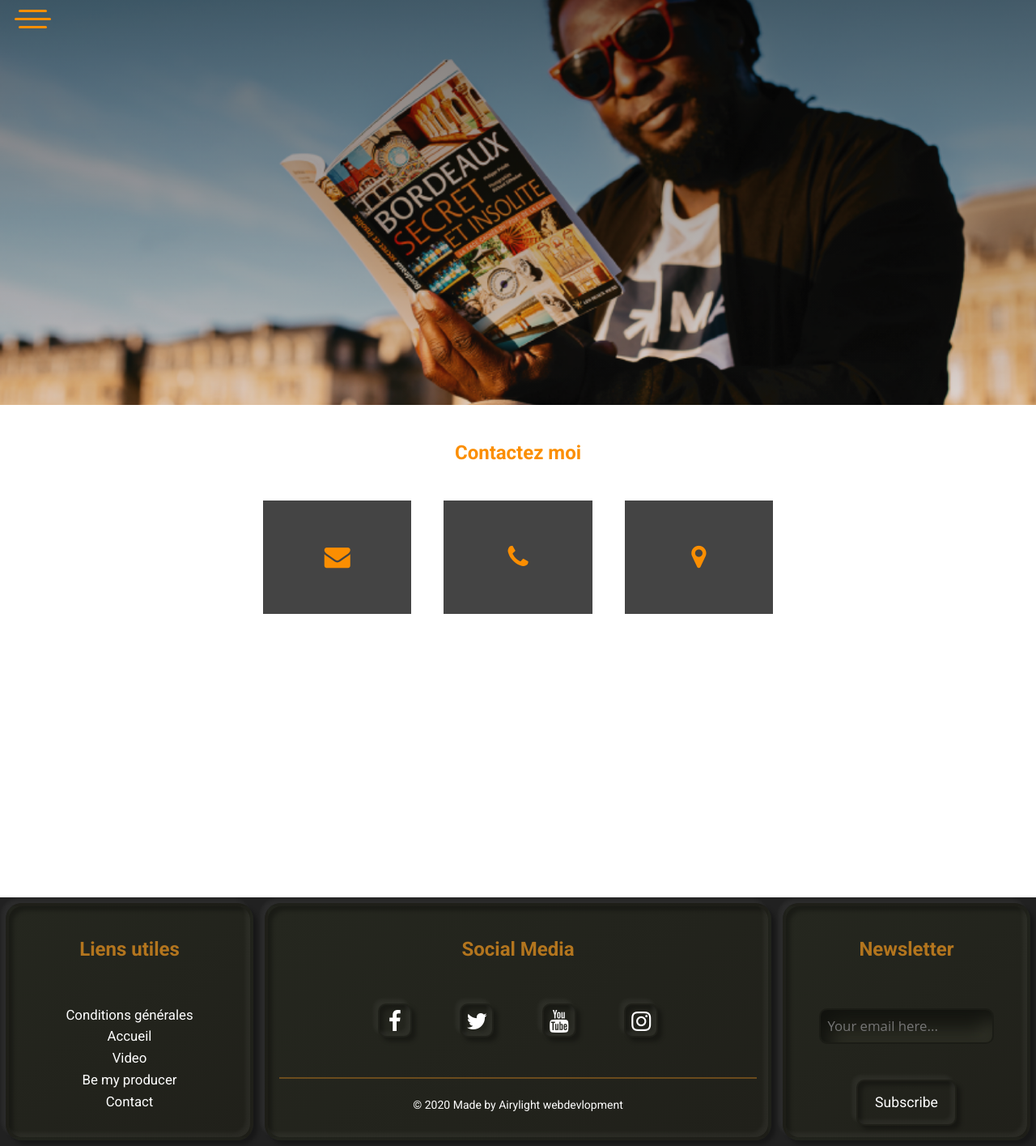
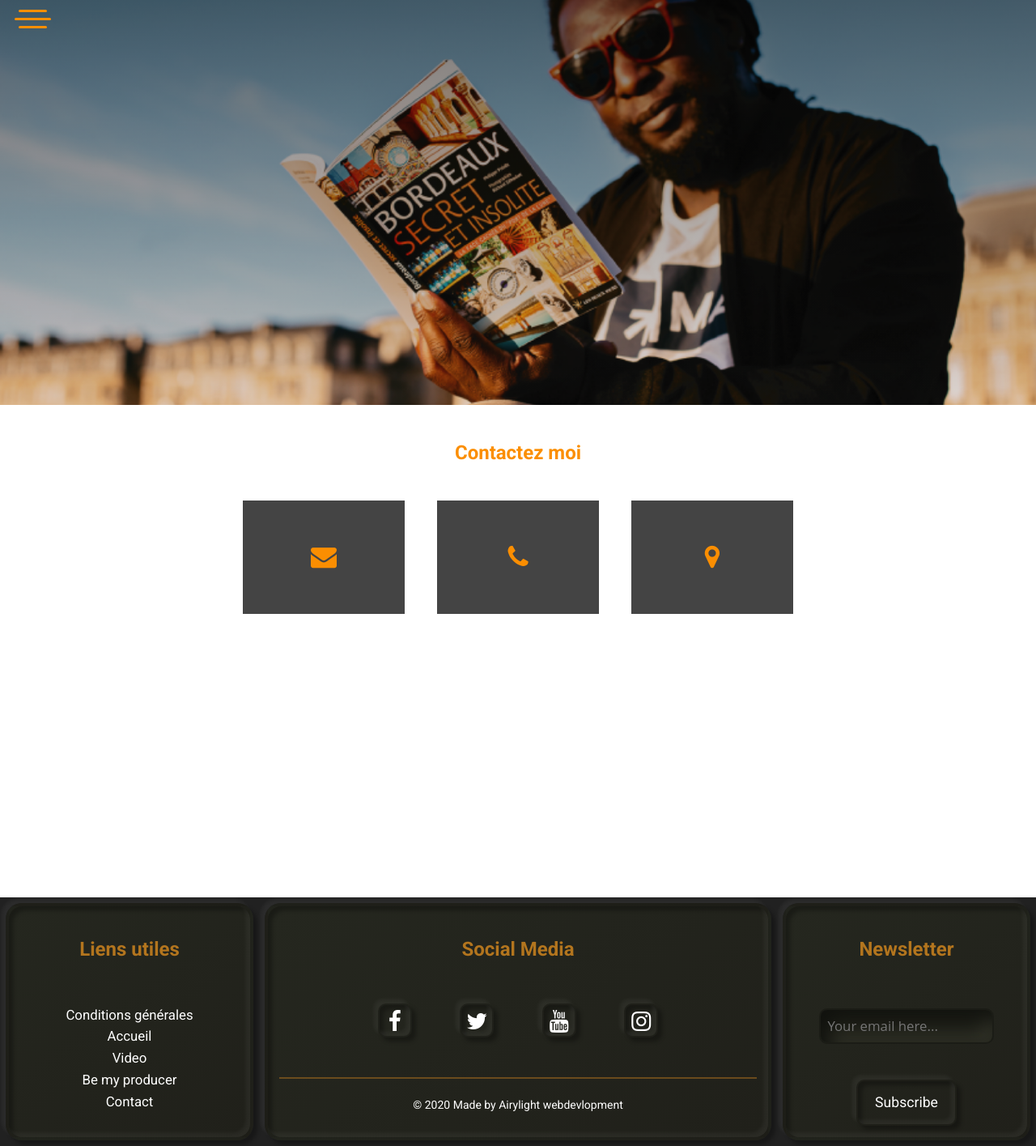
Before and after one commit to IsmaelSANE/boka, a Jekyll site: the page built from categories/category1.html, in a window 1280 px wide. Shown: the whole page at 81% size. Built offline with Jekyll 4.4.1, drawn with Linux system fonts in a browser that asks for light colours; nearby versions of some CDN libraries; Markdown is read by kramdown in place of the engine named in the settings.

Commit message:
Clean up the code

```diff
--- a/assets/css/main.css
+++ b/assets/css/main.css
@@ -804,7 +804,7 @@
       height: 550px; } }
 
 .post-wrap {
-  max-width: 710px;
+  max-width: 760px;
   padding: 10px 10px 50px 10px;
   margin: auto; }
   .post-wrap h1 {
--- a/categories/category1.html
+++ b/categories/category1.html
@@ -25,7 +25,7 @@
     <i class="icon fa fa-phone"></i>
     <div class="card-content">
       <!-- <h3>Phone Number</h3> -->
-      <span>+00000000000</span>
+      <span>+336 09 36 73 82</span>
     </div>
   </div>
 
```
